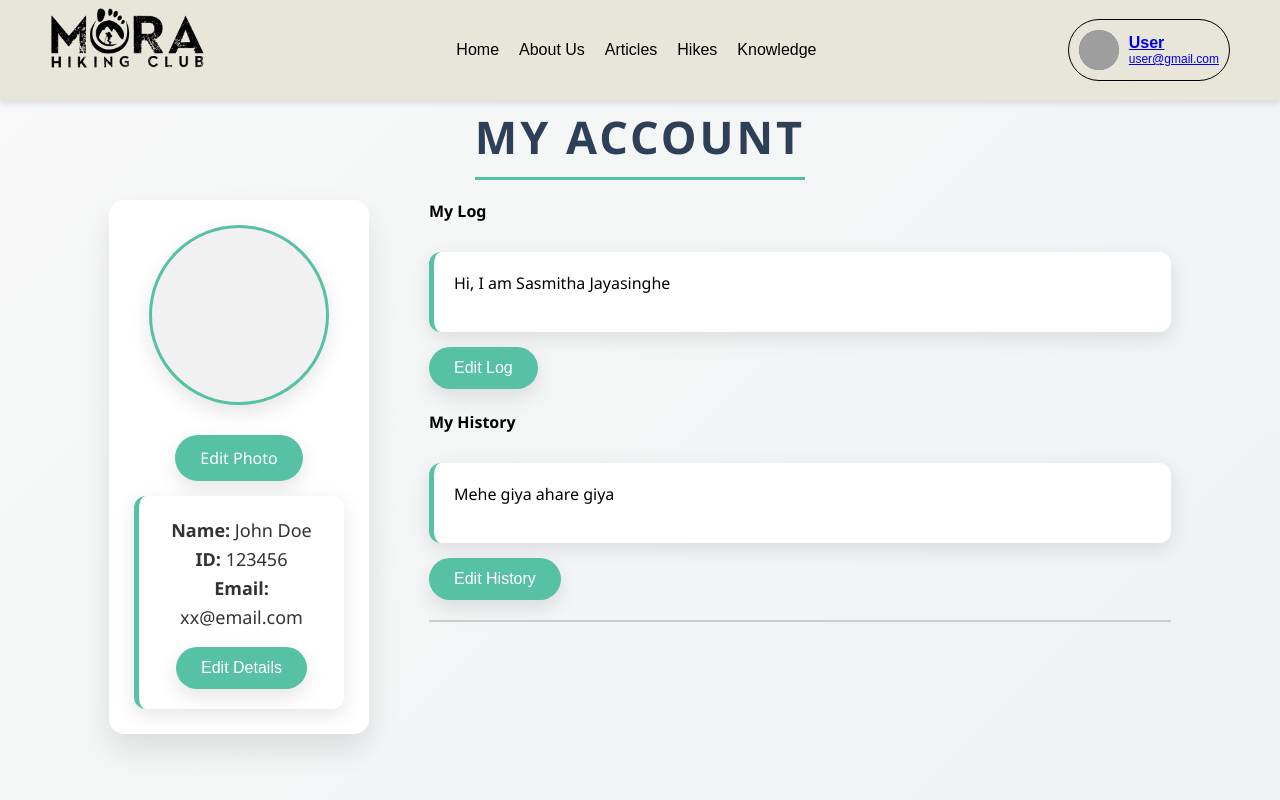
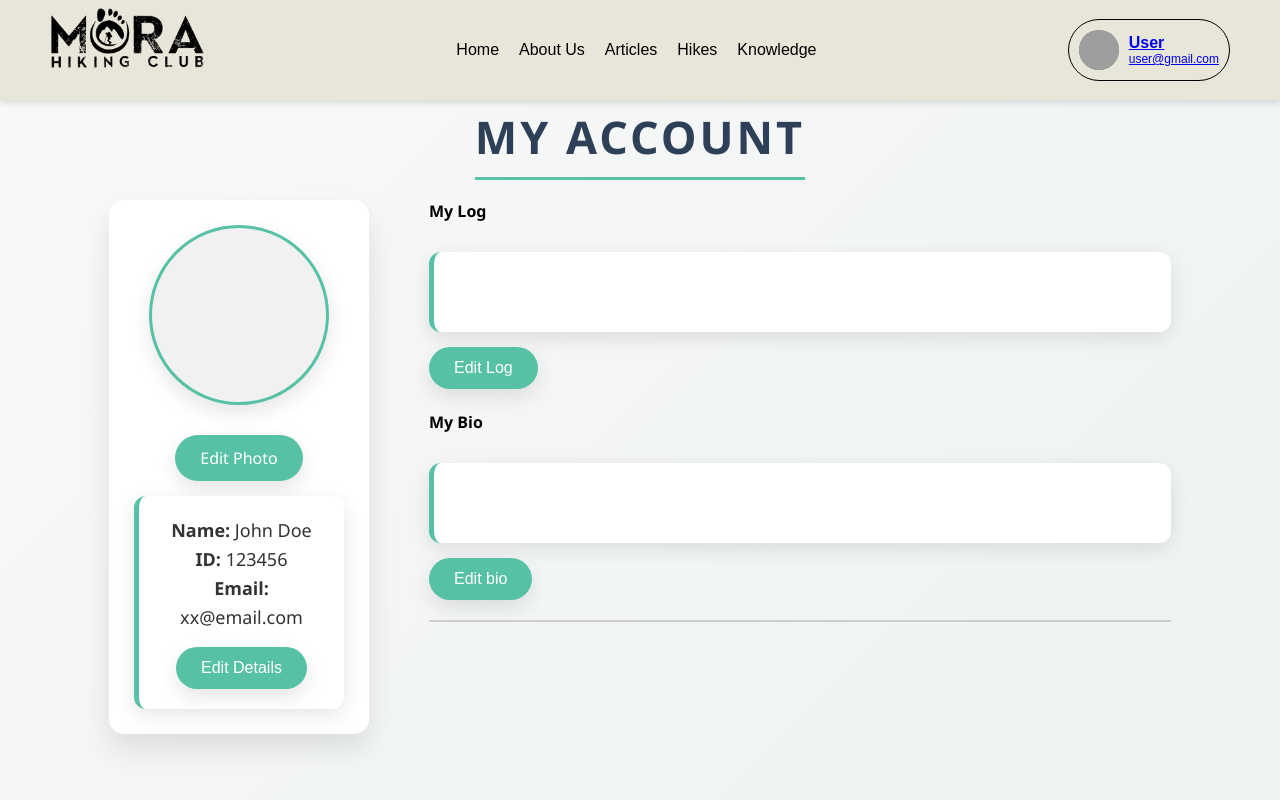
Before and after one commit to Sithum-Bimsara/Mora_Hiking_Club_Website, a React (Create React App) app in the folder hiking_club_frontend/: page /profile in a window 1280 px wide. Shown: the top 800 px of the page. Built offline with nearby package versions, Linux system fonts and the light colour scheme; grey boxes are pictures that could not be loaded.

Commit message:
Profile changes

```diff
--- a/hiking_club_frontend/src/screens/Profile.jsx
+++ b/hiking_club_frontend/src/screens/Profile.jsx
@@ -4,10 +4,10 @@ import "../styles/Profile.css";
 const Profile = () => {
   const [profileImage, setProfileImage] = useState(null);
   const [isEditingLog, setIsEditingLog] = useState(false);
-  const [isEditingHistory, setIsEditingHistory] = useState(false);
+  const [isEditingbio, setIsEditingbio] = useState(false);
   const [isModalOpen, setIsModalOpen] = useState(false);
-  const [userLog, setUserLog] = useState("Hi, I am Sasmitha Jayasinghe");
-  const [userHistory, setUserHistory] = useState("Mehe giya ahare giya");
+  const [userLog, setUserLog] = useState("");
+  const [userbio, setUserbio] = useState("");
 
   const [userDetails, setUserDetails] = useState({
     application_status: "Pending",
@@ -115,24 +115,24 @@ const Profile = () => {
 
           <br />
 
-          {/* Editable User History */}
-          <h4>My History</h4>
+          {/* Editable User bio */}
+          <h4>My Bio</h4>
           <div className="user-log">
-            {isEditingHistory ? (
+            {isEditingbio ? (
               <textarea
-                value={userHistory}
-                onChange={(e) => setUserHistory(e.target.value)}
+                value={userbio}
+                onChange={(e) => setUserbio(e.target.value)}
                 className="editable-input"
               />
             ) : (
-              <p>{userHistory}</p>
+              <p>{userbio}</p>
             )}
           </div>
           <button
             className="edit-button"
-            onClick={() => setIsEditingHistory(!isEditingHistory)}
+            onClick={() => setIsEditingbio(!isEditingbio)}
           >
-            {isEditingHistory ? "Save" : "Edit History"}
+            {isEditingbio ? "Save" : "Edit bio"}
           </button>
 
           <div className="divider"></div>
```
